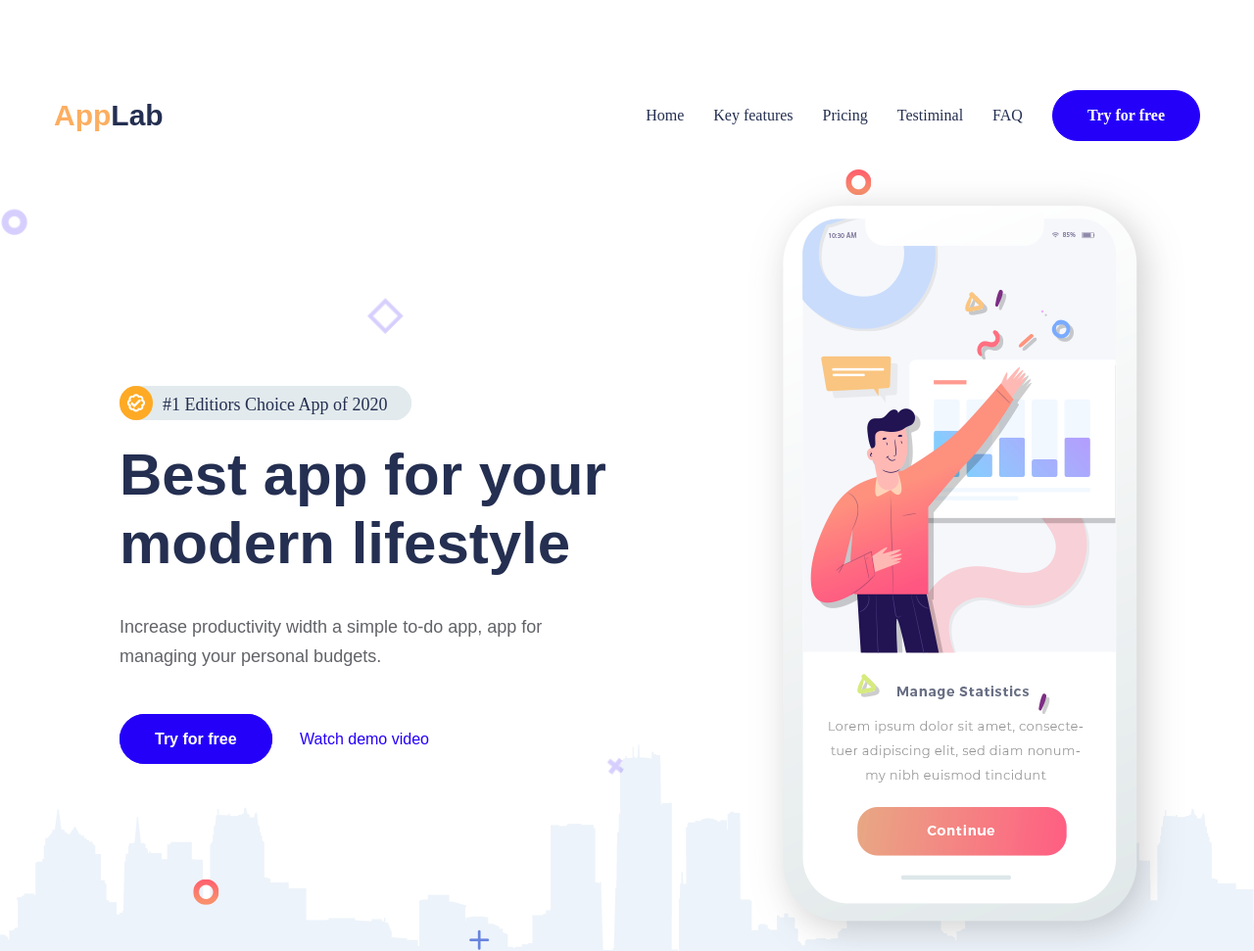
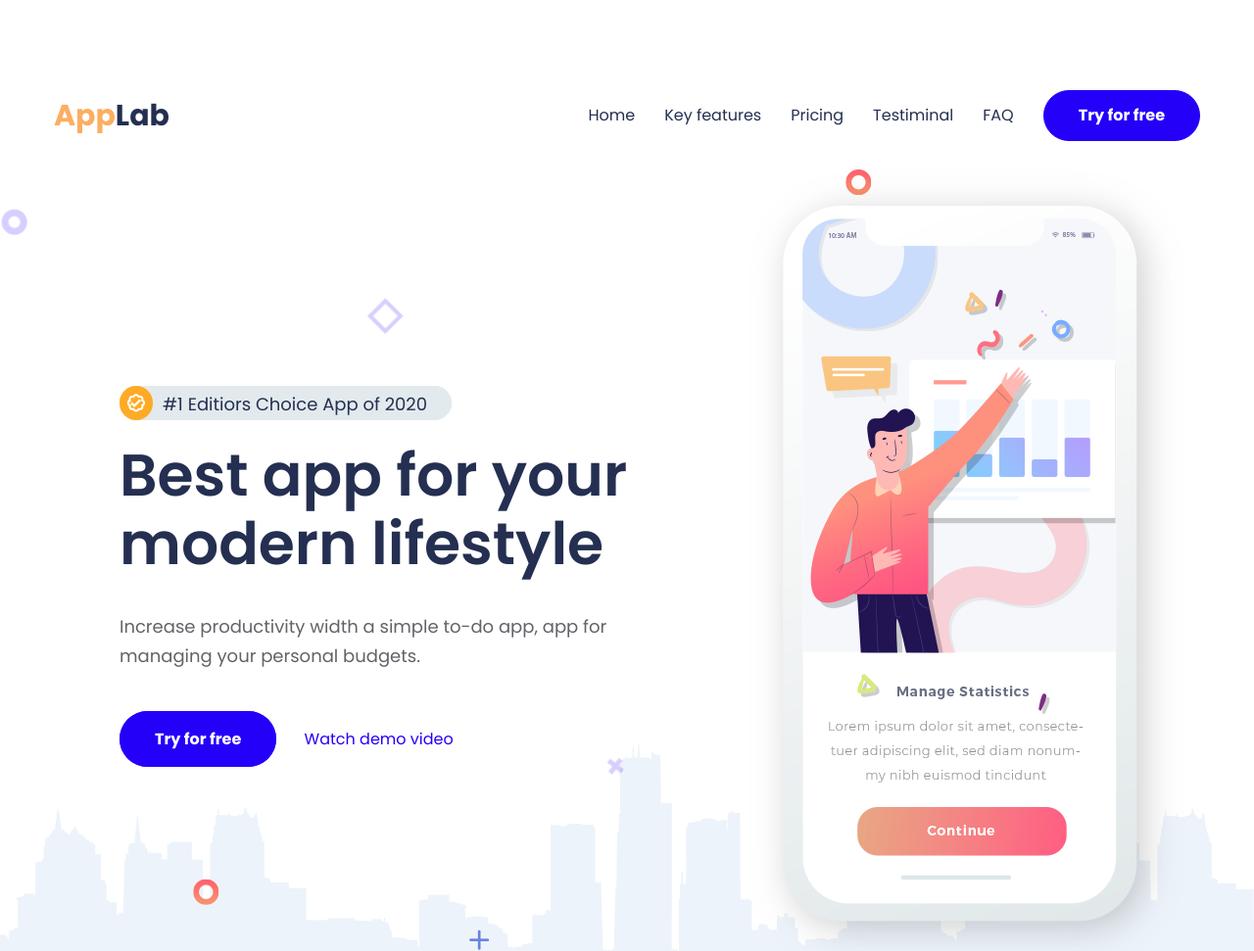
Before and after one commit to eigo228/Land, a plain HTML site: page index.html in a window 1280 px wide. Shown: the top 971 px of the page at 98% size. Drawn offline with nearby package versions, Linux system fonts and the light colour scheme.

Commit message:
Update index.html

```diff
--- a/index.html
+++ b/index.html
@@ -6,7 +6,7 @@
 		<link rel="stylesheet" type="text/css" href="style/reset.css">
 		<link rel="stylesheet" type="text/css" href="style/style.css">
 		<link rel="preconnect" href="https://fonts.gstatic.com">
-		<link href="https://fonts.googleapis.com/css2?family=Poppins:wght@400;500;600;700&display=swap" rel="preload" onload="this.rel = 'stylesheet'">
+		<link rel='stylesheet' href="https://fonts.googleapis.com/css2?family=Poppins:wght@400;500;600;700&display=swap">
 		<meta name="viewport" content='width=device-width, initial-scale=1, user-scalable=0'>
 		<meta charset="utf-8">
 	</head>
```
